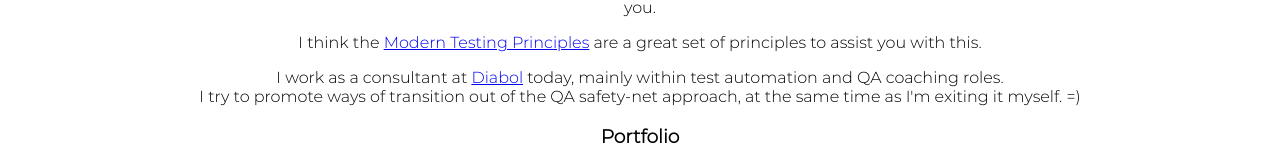
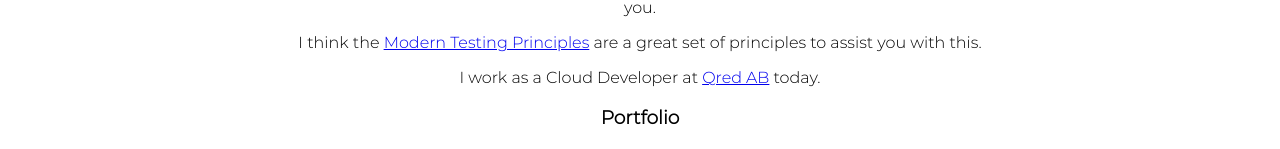
Before and after one commit to mansn/mansnilsson.me, a React (Create React App) app: page / in a window 1280 px wide. Shown: the part 527-676 px from the top of the page. Built offline with nearby package versions, Linux system fonts and the light colour scheme.

Commit message:
feat: update current job info

```diff
--- a/src/App.js
+++ b/src/App.js
@@ -54,11 +54,8 @@ function App() {
                   </a>{' '}
                   are a great set of principles to assist you with this.
                   <p>
-                    I work as a consultant at{' '}
-                    <a href="https://www.diabol.se/">Diabol</a> today, mainly
-                    within test automation and QA coaching roles. <br></br>I try
-                    to promote ways of transition out of the QA safety-net
-                    approach, at the same time as I'm exiting it myself. =)
+                    I work as a Cloud Developer at{' '}
+                    <a href="https://www.qred.com/">Qred AB</a> today.
                   </p>
                   <h3>Portfolio</h3>
                   <div className="portfolio">
@@ -75,7 +72,6 @@ function App() {
                       </span>
                     </a>
                   </div>
-                  {/* </div> */}
                 </main>
 
                 <footer>
```
